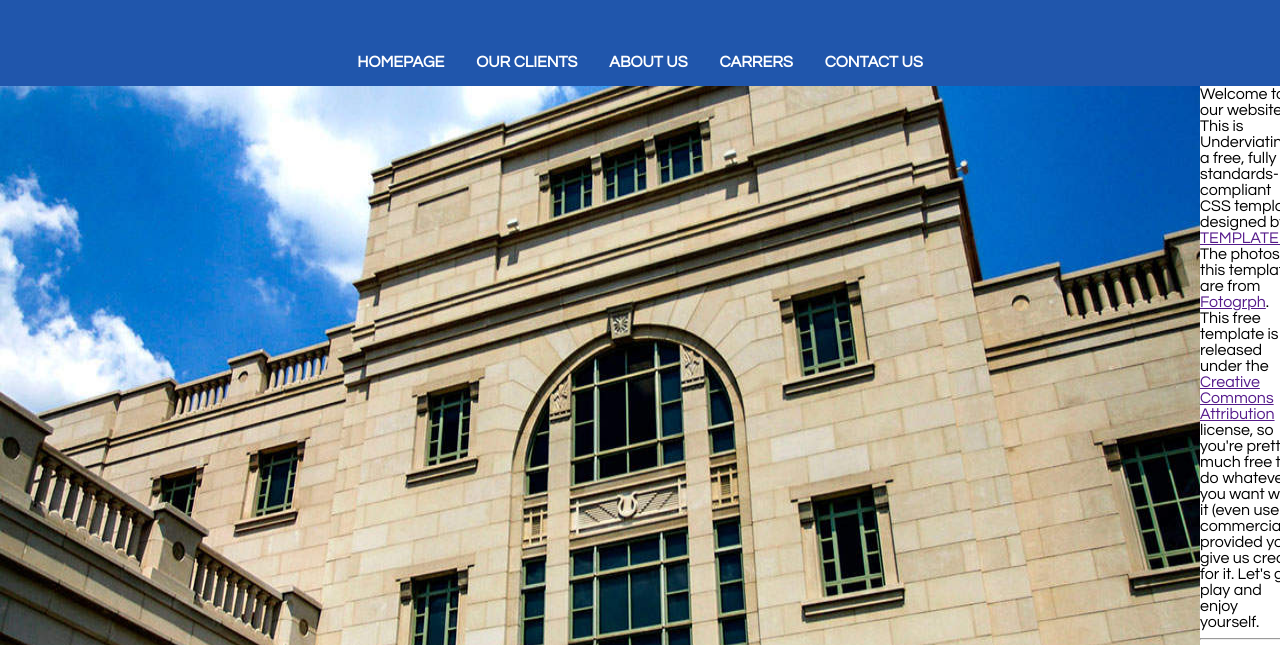
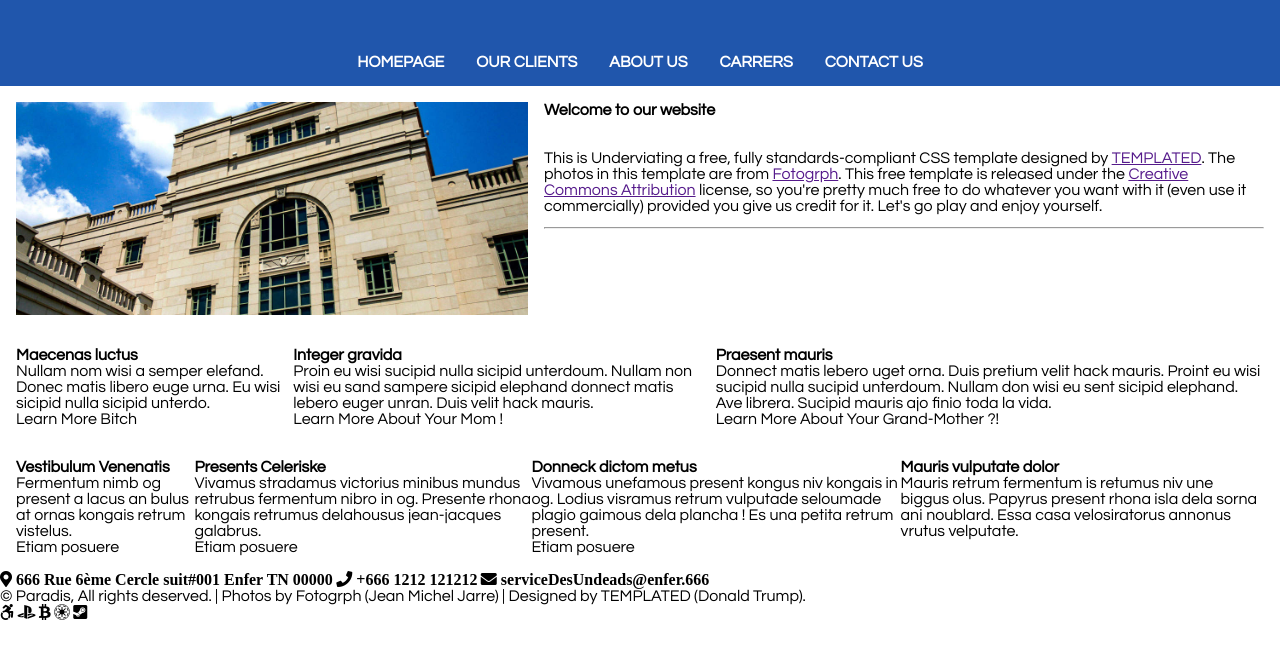
Before and after one commit to NekoJakkaru/challenge4, a plain HTML site: page index.html in a window 1280 px wide. Shown: the part 98-743 px from the top of the page. Drawn offline with Linux system fonts and the light colour scheme.

Commit message:
header and reorganization of the main was finish.

```diff
--- a/css/style.css
+++ b/css/style.css
@@ -25,6 +25,14 @@ h1 {
   line-height: 1.5em;
   padding-bottom: 1.5em;
 }
+h2 {
+    font-weight: bold;
+    padding-bottom: 2em;
+}
+
+h3, h4 {
+    font-weight: bold;
+}
 
 ul {
   display: flex;
@@ -47,14 +55,32 @@ ul li a:hover {
 }
 
 main {
-display: flex;
+
 }
 
 main img {
   float: left;
-  flex-grow: 1;
+  height:auto;
+  width: 40%;
+  margin: 1em;
 }
 
-main section {
-flex-grow: 3;
+
+main section h2 {
+    margin-top: 1em;
+    margin-left: 2em;
 }
+
+main section p {
+    margin: 0 1em;
+}
+
+hr {
+    margin: 0.8em 1em;
+}
+
+.articleGrand, #petitArticle {
+    display: flex;
+    justify-content: space-around;
+    margin: 1em;
+}
--- a/index.html
+++ b/index.html
@@ -6,6 +6,7 @@
         <link rel="stylesheet" href="css/style.css">
         <link rel="stylesheet" href="https://use.fontawesome.com/releases/v5.0.13/css/all.css" integrity="sha384-DNOHZ68U8hZfKXOrtjWvjxusGo9WQnrNx2sqG0tfsghAvtVlRW3tvkXWZh58N9jp" crossorigin="anonymous">
         <link href="http://fonts.googleapis.com/css?family=Source+Sans+Pro:200,300,400,600,700,900|Quicksand:400,700|Questrial" rel="stylesheet" />
+        <meta name="viewport" content="width=device-width, initial-scale=1">
         <title>Challenge4</title>
     </head>
     <body>
@@ -21,17 +22,19 @@
             </ul>
         </header>
         <main>
+
             <img src="images/banner.jpg" alt="bâtiment" />
+
             <section>
             <h2>Welcome to our website</h2>
             <p>
                 This is <strong>Underviating</strong> a free, fully standards-compliant CSS template designed by <a href="">TEMPLATED</a>. The photos in this template are from <a href="">Fotogrph</a>. This free template is released under the <a href="">Creative Commons Attribution</a> license, so you're pretty much free to do whatever you want with it (even use it commercially) provided you give us credit for it. Let's go play and enjoy yourself.
             </p>
             <hr />
-          </section>
+        </section>
         </main>
 
-        <section>
+        <section class="articleGrand">
             <article>
                 <h3>Maecenas luctus</h3>
                     <p>
```
